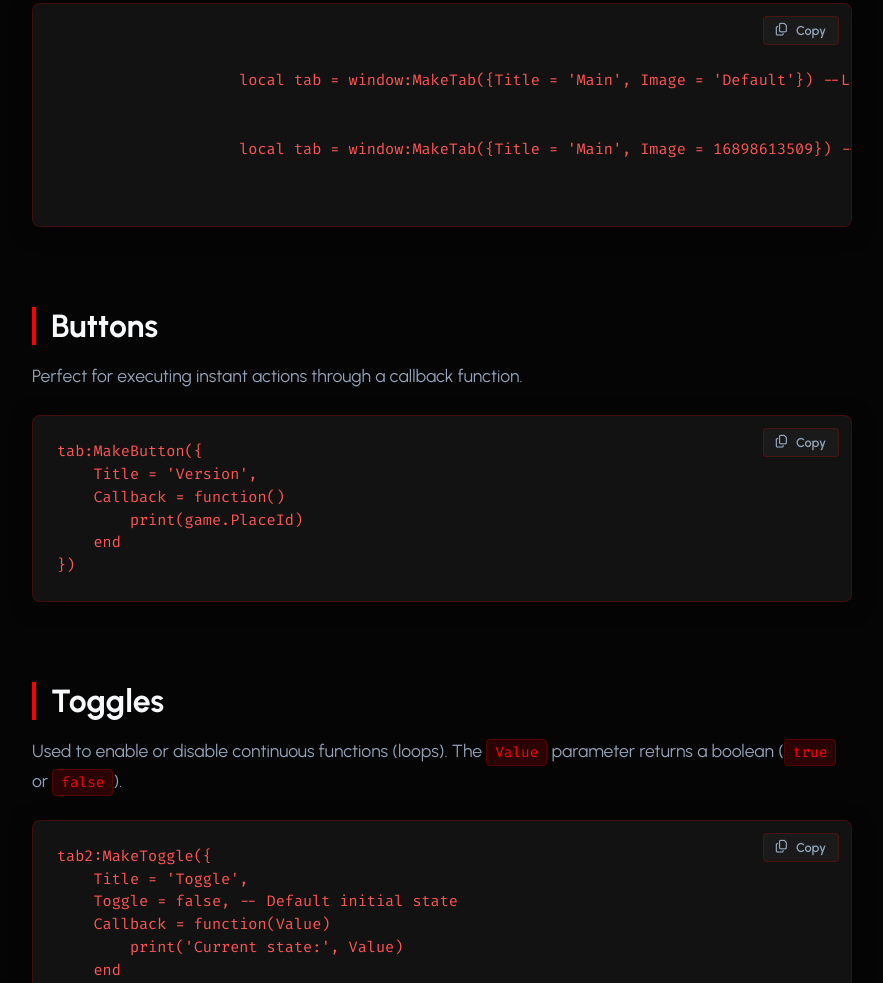
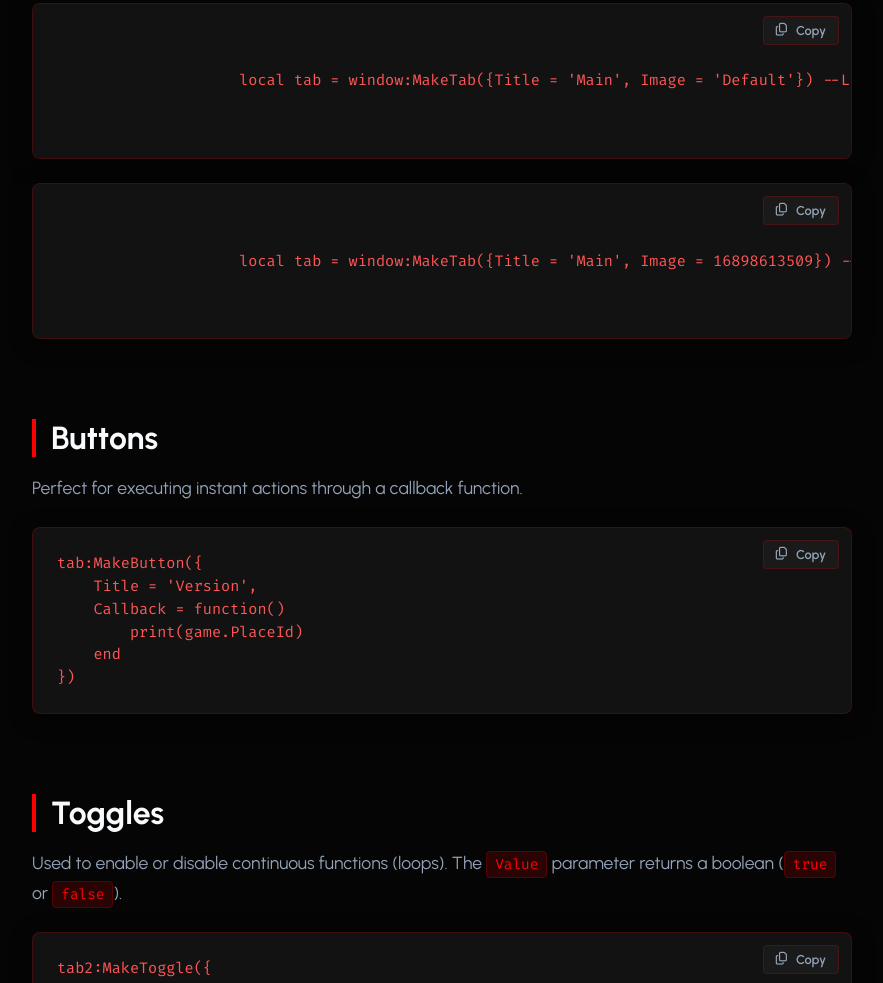
Before and after one commit to dirsks/webss, a plain HTML site: page index.html in a window 1280 px wide. Shown: the part 2508-3491 px from the top of the page, without its empty margins (348-1231 px from the left). Drawn offline with Linux system fonts and the light colour scheme.

Commit message:
Add files via upload

```diff
--- a/index.html
+++ b/index.html
@@ -415,7 +415,10 @@ local Kryzium = loadstring(Game:HttpGet'https://kryzium.vercel.app/raw/script')(
                 <code>
                     local tab = window:MakeTab({Title = 'Main', Image = 'Default'}) --Lucide Icons coming soon
                 </code>
-<code>
+            </pre>
+                            <pre>
+                <button class="copy-btn" onclick="copyCode(this)"><i class="fa-regular fa-copy"></i> Copy</button>
+                <code>
                     local tab = window:MakeTab({Title = 'Main', Image = 16898613509}) --Custom Tab Image ID
                 </code>
             </pre>
```
